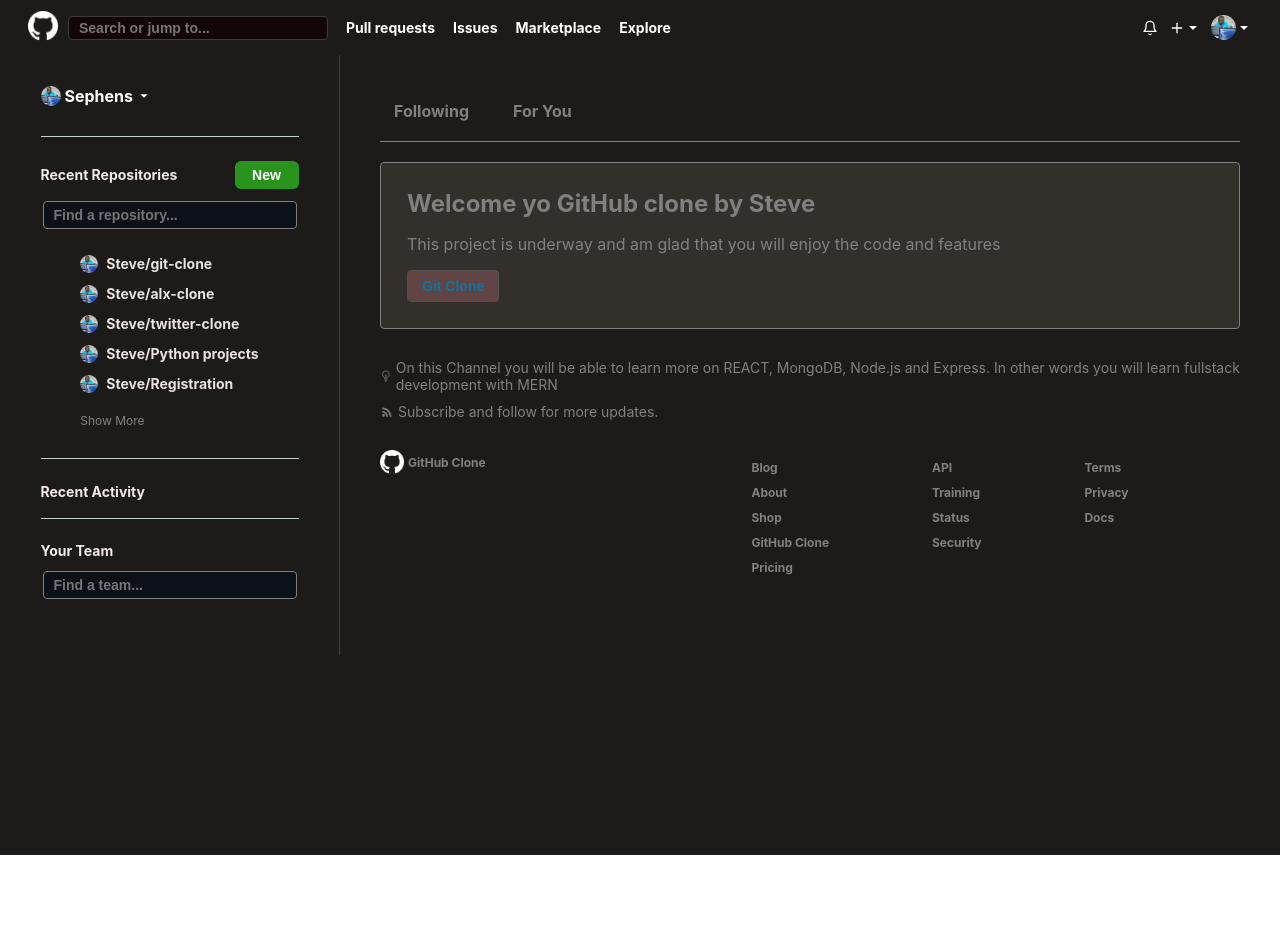
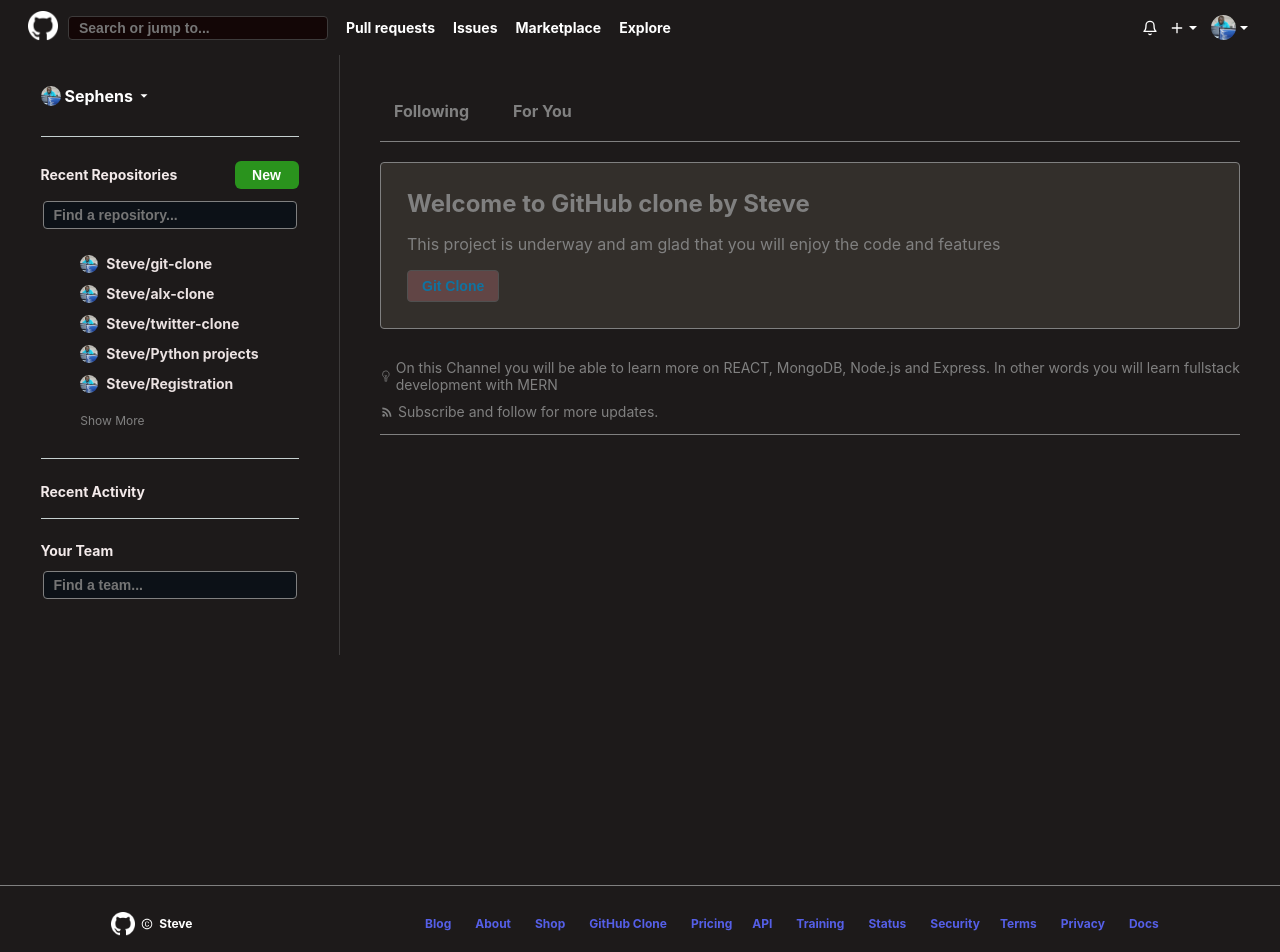
Before and after one commit to Sephens/GitHubClone, a React (Create React App) app in the folder gfrontend/: page / in a window 1280 px wide. Shown: the top 952 px of the page. Before the commit the page ends 855 px from the top, so only its background shows below. Built offline with nearby package versions, Linux system fonts and the light colour scheme.

Commit message:
separate footer to be used in almost all files "

```diff
--- a/gfrontend/src/App.js
+++ b/gfrontend/src/App.js
@@ -2,7 +2,8 @@
 import Navbar from './components/Navbar';
 import Main from './components/Main';
 import Profile from './Pages/Profile'
-import { BrowserRouter, Routes, Route} from "react-router-dom"
+import { BrowserRouter, Routes, Route} from "react-router-dom";
+import Footer from './components/Footer'
 
 function App() {
   return (
@@ -13,6 +14,7 @@
         <Route path="/" element={<Main/>}/>
         <Route path="/profile" element={<Profile/>}/>
       </Routes>
+      <Footer/>
     </div>
     </BrowserRouter>
   );
--- a/gfrontend/src/App.scss
+++ b/gfrontend/src/App.scss
@@ -1,7 +1,7 @@
 @import "./styles/Navbar.scss";
 @import "./styles/Main.scss";
 @import "./styles/Profile.scss";
-
+@import "./styles/Footer.scss";
 *{
     margin: 0;
     padding: 0;
--- a/gfrontend/src/Pages/Profile.jsx
+++ b/gfrontend/src/Pages/Profile.jsx
@@ -3,7 +3,7 @@
 import {AiOutlineInbox} from 'react-icons/ai';
 import {FiBox, FiStar} from "react-icons/fi"
 import Left from '../components/Left';
-import Overview from '../components/Overview'
+import Overview from '../components/Overview';
 
 function Profile () {
   return (
@@ -44,7 +44,10 @@
 
     </div>
 
+    <div className='line-four'/>
     </div>
+
+
   )
 }
 
--- /dev/null
+++ b/gfrontend/src/components/Footer.jsx
@@ -0,0 +1,37 @@
+import React from "react";
+import image from "../images/logo2.png";
+import { AiOutlineCopyright } from "react-icons/ai";
+
+function Footer() {
+  return (
+    <div className="footer">
+      <div className="first-footer">
+        <img src={image} alt="footerimg" />
+        <AiOutlineCopyright />
+        <h4>Steve</h4>
+      </div>
+      <div className="second-footer">
+        <div className="second-footer-inside">
+          <h4>Blog</h4>
+          <h4>About</h4>
+          <h4>Shop</h4>
+          <h4>GitHub Clone</h4>
+          <h4>Pricing</h4>
+        </div>
+        <div className="second-footer-inside">
+          <h4>API</h4>
+          <h4>Training</h4>
+          <h4>Status</h4>
+          <h4>Security</h4>
+        </div>
+        <div className="second-footer-inside">
+          <h4>Terms</h4>
+          <h4>Privacy</h4>
+          <h4>Docs</h4>
+        </div>
+      </div>
+    </div>
+  );
+}
+
+export default Footer;
--- a/gfrontend/src/components/MainLeft.jsx
+++ b/gfrontend/src/components/MainLeft.jsx
@@ -1,8 +1,8 @@
-import React from 'react'
-import { IoMdArrowDropdown } from 'react-icons/io'
-import myimage from '../images/myimage.png'
-import list from '../list.json'
-import {Link} from 'react-router-dom'
+import React from "react";
+import { IoMdArrowDropdown } from "react-icons/io";
+import myimage from "../images/myimage.png";
+import list from "../list.json";
+import { Link } from "react-router-dom";
 
 function MainLeft() {
   return (
@@ -25,35 +25,31 @@
             <button>New</button>
           </div>
           {/* find repo input */}
-          <div className='input-box'>
-          <input
-              type="text" placeholder="Find a repository..."/>
+          <div className="input-box">
+            <input type="text" placeholder="Find a repository..." />
           </div>
         </div>
         {/* list of repos */}
-        <div className='main-left-list'>
-        {list.map((item, index)=>(
-            <div className='item' key={index}>
-            <img src={myimage} alt='myimage' />
+        <div className="main-left-list">
+          {list.map((item, index) => (
+            <div className="item" key={index}>
+              <img src={myimage} alt="myimage" />
 
               <div>
                 <h4>{`${item.name}/${item.repo}`}</h4>
               </div>
-
             </div>
           ))}
 
-        <Link to='/Profile'>Show More</Link>
-
+          <Link to="/Profile">Show More</Link>
         </div>
 
         <div className="line" />
-        <div className='recent-repo'>
-            <div className='recent-repos'>
+        <div className="recent-repo">
+          <div className="recent-repos">
             <h4>Recent Activity</h4>
           </div>
         </div>
-
 
         <div className="line" />
 
@@ -62,19 +58,17 @@
             <h4>Your Team</h4>
           </div>
           {/* find repo input */}
-          <div className='input-box'>
-          <input
-              type="text" placeholder="Find a team..."/>
+          <div className="input-box">
+            <input type="text" placeholder="Find a team..." />
+          </div>
         </div>
       </div>
 
-
-
+      <div className="line" />
 
 
     </div>
-    </div>
-  )
+  );
 }
 
-export default MainLeft
+export default MainLeft;
--- a/gfrontend/src/components/MainRight.jsx
+++ b/gfrontend/src/components/MainRight.jsx
@@ -1,8 +1,7 @@
 import React from "react";
 import { IoBulbOutline } from "react-icons/io5";
 import { MdRssFeed } from "react-icons/md";
-import image from "../images/logo2.png";
-import {Link} from 'react-router-dom'
+import { Link } from "react-router-dom";
 
 function MainRight() {
   return (
@@ -15,7 +14,7 @@
 
         <div className="line-two" />
         <div className="box">
-          <h2>Welcome yo GitHub clone by Steve</h2>
+          <h2>Welcome to GitHub clone by Steve</h2>
           <p>
             This project is underway and am glad that you will enjoy the code
             and features
@@ -40,36 +39,8 @@
             <p>Subscribe and follow for more updates.</p>
           </div>
         </div>
-        {/* Footer */}
-        <div className="footer">
-          <div className="first-footer">
-            <img src={image} alt="footerimg" />
-            <h4>GitHub Clone</h4>
-          </div>
-          <div className="second-footer">
-            <div className="second-footer-inside">
-              <h4>Blog</h4>
-              <h4>About</h4>
-              <h4>Shop</h4>
-              <h4>GitHub Clone</h4>
-              <h4>Pricing</h4>
-            </div>
-            <div className="second-footer-inside">
-            <h4>API</h4>
-            <h4>Training</h4>
-            <h4>Status</h4>
-            <h4>Security</h4>
-          </div>
-            <div className="second-footer-inside">
-            <h4>Terms</h4>
-            <h4>Privacy</h4>
-            <h4>Docs</h4>
-          </div>
-          </div>
-
-        </div>
+        <div className="line-two" />
       </div>
-      <div className="line-two"/>
     </div>
   );
 }
--- /dev/null
+++ b/gfrontend/src/styles/Footer.scss
@@ -0,0 +1,44 @@
+.footer{
+    font-size: 12px;
+    display: flex;
+    justify-content: space-around;
+    width: 100%;
+    margin-top: 30px;
+    color: white;
+    align-items: center;
+    border-top: 1px solid gray;
+
+    .first-footer{
+        display: flex;
+        justify-content: space-between;
+        align-items: center;
+        margin-top: 20px;
+        margin-bottom: 30px;
+        height: 100%;
+        gap: 6px;
+
+        img{
+            width: 24px;
+            object-fit: contain;
+        }
+    }
+
+    .second-footer{
+        display: flex;
+        justify-content: space-between;
+        align-items: center;
+        margin-top: 20px;
+        margin-bottom: 30px;
+
+        .second-footer-inside{
+            display: flex;
+            justify-content: space-between;
+            gap: 4px;
+            h4{
+                color: rgb(85, 95, 231);
+                margin: 10px;
+                cursor: pointer;
+            }
+        }
+    }
+}
--- a/gfrontend/src/styles/MainRight.scss
+++ b/gfrontend/src/styles/MainRight.scss
@@ -72,39 +72,6 @@
         }
     }
 
-    .footer{
-        font-size: 12px;
-        display: flex;
-        justify-content: space-between;
-        max-width: 800px;
-        margin-top: 30px;
 
-        .first-footer{
-            display: flex;
-            justify-content: flex-start;
-            align-items: center;
-            height: 100%;
-            gap: 4px;
-
-            img{
-                width: 24px;
-                object-fit: contain;
-            }
-        }
-
-        .second-footer{
-            display: flex;
-            flex: 1;
-            justify-content: space-around;
-            max-width: 480px;
-
-            .second-footer-inside{
-                h4{
-                    margin: 10px;
-                    cursor: pointer;
-                }
-            }
-        }
-    }
   }
 }
--- a/gfrontend/src/styles/Profile.scss
+++ b/gfrontend/src/styles/Profile.scss
@@ -1,16 +1,15 @@
 @import "../styles/Left.scss";
 @import "../styles/Overview.scss";
 
-
 .profile{
+    width: 100%;
     color: white;
+    background-color: rgb(29, 26, 26);
     display: flex;
     flex-direction: column;
     justify-content: center;
     align-items: center;
-    background-color: rgb(29, 26, 26);
-    width: 100%;
-
+    position: static;
     nav{
         margin: 30px 0 0 100px;
         display: flex;
```
Lines whose indentation alone changed are shown as unchanged.
